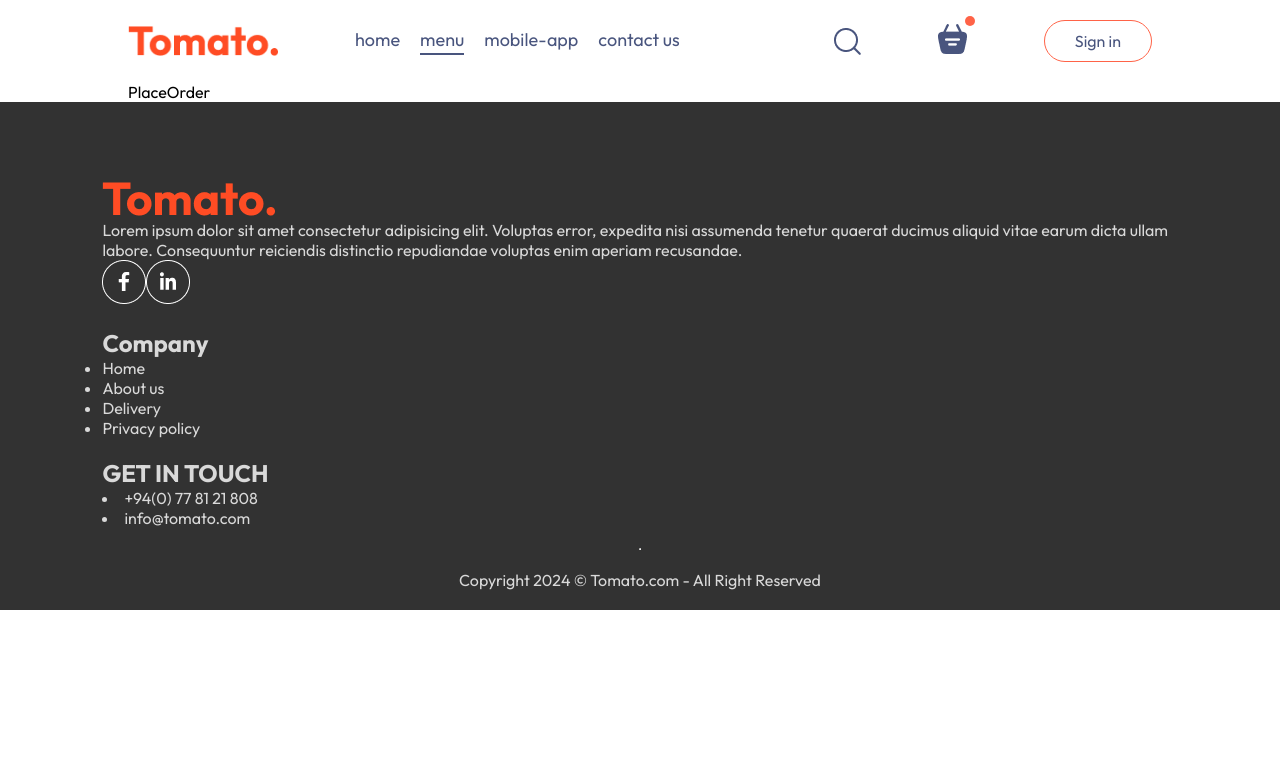
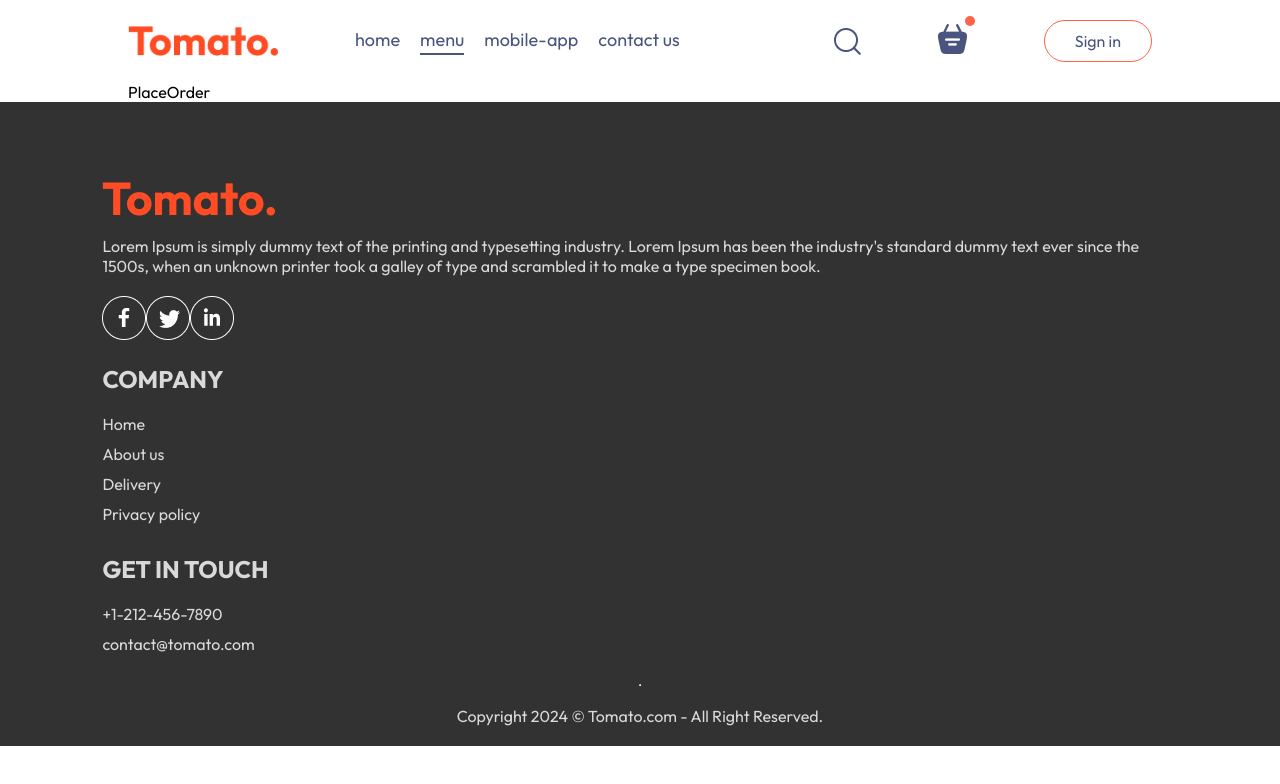
Before and after one commit to Induja-Karalliyadda/Food-Delivery-Front-end, a React (Vite) app: page /order in a window 1280 px wide. Shown: the top 784 px of the page. Built offline with nearby package versions, Linux system fonts and the light colour scheme.

Commit message:
update footer content

```diff
--- a/src/components/Footer/Footer.css
+++ b/src/components/Footer/Footer.css
@@ -15,3 +15,13 @@
     grid-template-columns:2fr 1fr 1fe ;
     gap: 20px;
 }
+.footer-content-left, .footer-content-right,.footer-content-center{
+    display: flex;
+    flex-direction: column;
+    align-items: start;
+    gap: 20px;
+}
+.footer-content-left li, .footer-content-right li,.footer-content-center li{
+    list-style: none;
+    margin-bottom: 10px;
+}
--- a/src/components/Footer/Footer.jsx
+++ b/src/components/Footer/Footer.jsx
@@ -1,20 +1,22 @@
+import React from 'react'
+import './Footer.css'
 import { assets } from '../../assets/assets'
-import './Footer.css'
 
 const Footer = () => {
   return (
-    <div className="footer" id='footer'>
+    <div className='footer' id='footer'>
       <div className="footer-content">
         <div className="footer-content-left">
             <img src={assets.logo} alt="" />
-            <p>Lorem ipsum dolor sit amet consectetur adipisicing elit. Voluptas error, expedita nisi assumenda tenetur quaerat ducimus aliquid vitae earum dicta ullam labore. Consequuntur reiciendis distinctio repudiandae voluptas enim aperiam recusandae.</p>
-            <div className="footer-social-icons"></div>
+            <p>Lorem Ipsum is simply dummy text of the printing and typesetting industry. Lorem Ipsum has been the industry's standard dummy text ever since the 1500s, when an unknown printer took a galley of type and scrambled it to make a type specimen book.</p>
             <div className="footer-social-icons">
-          <img src={assets.facebook_icon} alt={assets.twitter_icon} /><img src={assets.linkedin_icon} alt=""  />
+                <img src={assets.facebook_icon} alt="" />
+                <img src={assets.twitter_icon} alt="" />
+                <img src={assets.linkedin_icon} alt="" />
             </div>
         </div>
         <div className="footer-content-center">
-            <h2>Company</h2>
+            <h2>COMPANY</h2>
             <ul>
                 <li>Home</li>
                 <li>About us</li>
@@ -24,14 +26,14 @@
         </div>
         <div className="footer-content-right">
             <h2>GET IN TOUCH</h2>
-              <li>+94(0) 77 81 21 808</li>
-              <li>info@tomato.com</li>
+            <ul>
+                <li>+1-212-456-7890</li>
+                <li>contact@tomato.com</li>
+            </ul>
         </div>
-
       </div>
       <hr />
-
-      <div className="footer-copyright"> Copyright 2024 © Tomato.com - All Right Reserved </div>
+      <p className="footer-copyright">Copyright 2024 © Tomato.com - All Right Reserved.</p>
     </div>
   )
 }
```
Lines whose indentation alone changed are shown as unchanged.
